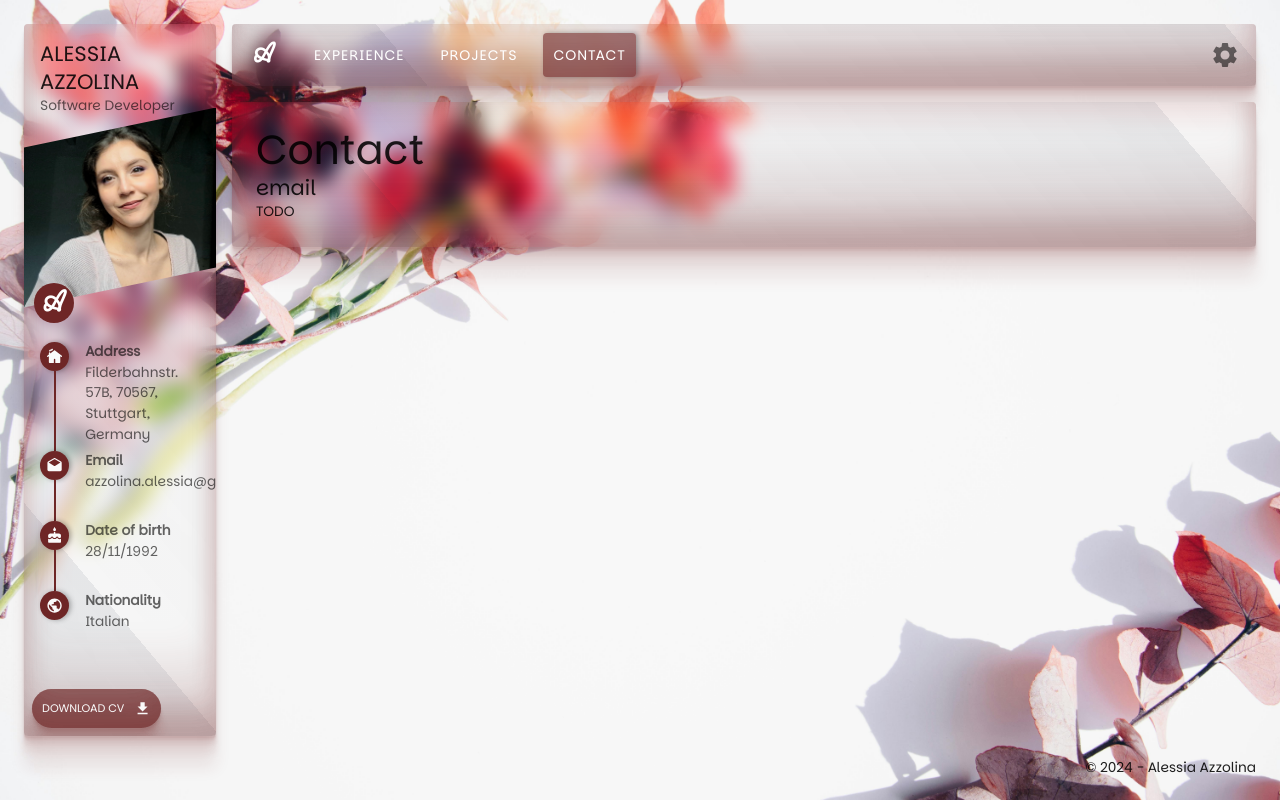
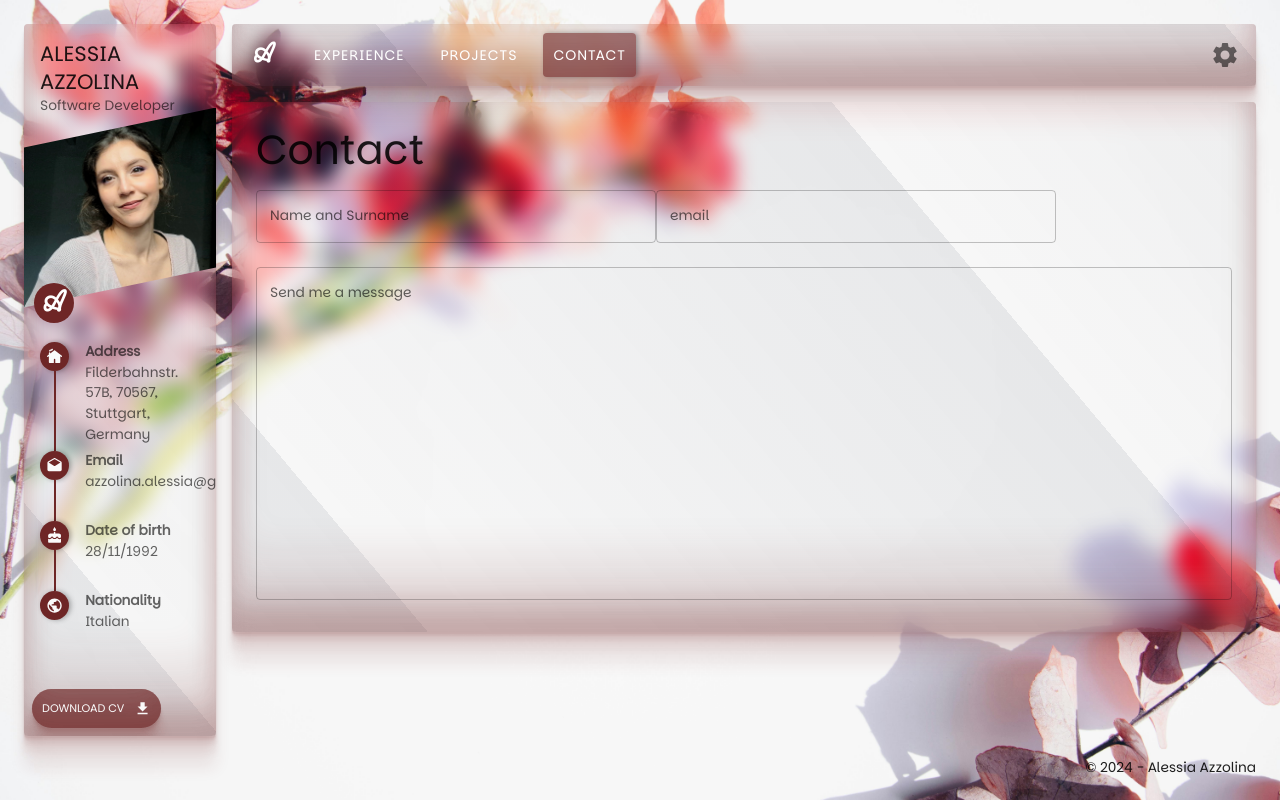
Before and after one commit to AlessiAzzol/my-portfolio, a React (Vite) app: page /my-portfolio/contact in a window 1280 px wide. Built offline with nearby package versions, Linux system fonts and the light colour scheme.

Commit message:
init contact page

```diff
--- a/src/data/resumeData.jsx
+++ b/src/data/resumeData.jsx
@@ -119,8 +119,9 @@ export default {
 			},
 			contact: {
 				title: "Contact",
-				subtitle: "email",
-				description: "TODO",
+				name: "Name and Surname",
+				email: "email",
+				defaultValue: "Send me a message",
 			},
 		},
 	},
@@ -218,8 +219,9 @@ export default {
 			},
 			contact: {
 				title: "Contatti",
-				subtitle: "email",
-				description: "TODO",
+				name: "Nome e cognome",
+				email: "email",
+				defaultValue: "Scrivi un messaggio",
 			},
 		},
 	},
@@ -317,8 +319,9 @@ export default {
 			},
 			contact: {
 				title: "Kontakt",
-				subtitle: "email",
-				description: "TODO",
+				name: "Vorname und Name",
+				email: "email",
+				defaultValue: "Eine Nachricht senden",
 			},
 		},
 	}
--- a/src/pages/Contact.jsx
+++ b/src/pages/Contact.jsx
@@ -1,5 +1,5 @@
 
-import { Typography, Card } from '@mui/material';
+import { Typography, Card, TextField, Box } from '@mui/material';
 import { useLanguage } from '../context/LanguageContext.jsx';
 
 function Contact() {
@@ -7,8 +7,33 @@ function Contact() {
 	return (
 		<Card sx={{ padding: 3 }}>
 			<Typography variant="h3">{data.pages.contact.title}</Typography>
-			<Typography variant="h5">{data.pages.contact.subtitle}</Typography>
-			<Typography >{data.pages.contact.description}</Typography>
+			<Box component="form" autoComplete="off" noValidate>
+				<TextField
+					sx={{ width: '50vh' }}
+					id="outlined-multiline"
+					variant="outlined"
+					label={data.pages.contact.name}
+					rows={50}
+					margin="normal"
+				/>
+				<TextField
+					sx={{ width: '50vh' }}
+					id="outlined-multiline"
+					variant="outlined"
+					label={data.pages.contact.email}
+					rows={50}
+					margin="normal"
+				/>
+				<TextField
+					id="outlined-multiline"
+					variant="outlined"
+					label={data.pages.contact.defaultValue}
+					multiline
+					fullWidth
+					rows={15}
+					margin="normal"
+				/>
+			</Box>
 		</Card>
 
 
```
